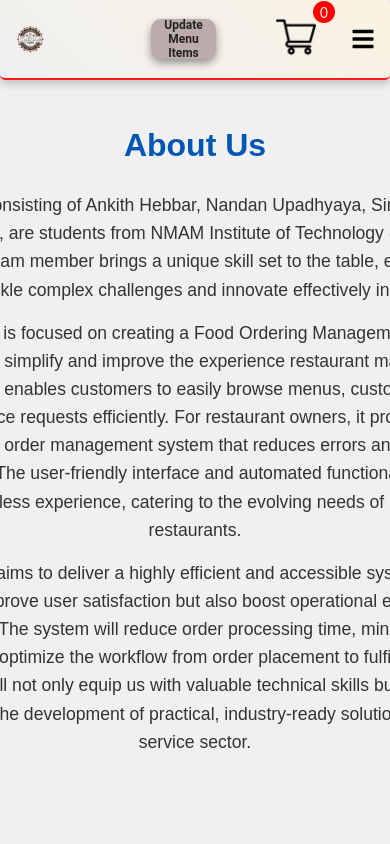
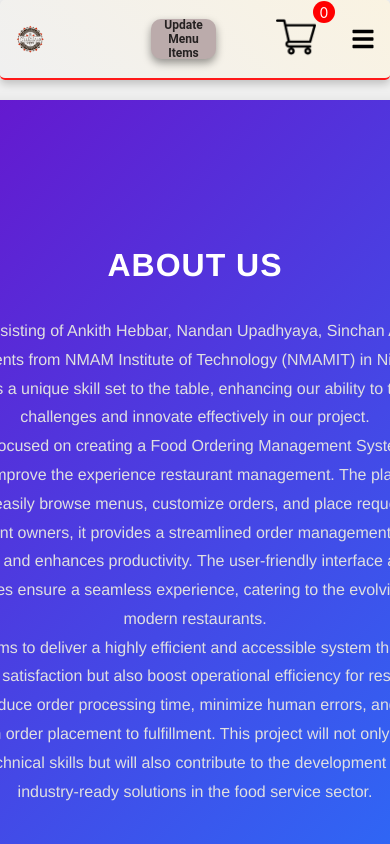
Before and after one commit to Code-Cusine/Food-ordering-and-MS, a React (Create React App) app: page /aboutus in a window 390 px wide. Shown: the top 844 px of the page. Built offline with nearby package versions, Linux system fonts and the light colour scheme.

Commit message:
Added styling to about us (partial)

```diff
--- a/package.json
+++ b/package.json
@@ -13,6 +13,8 @@
     "dompurify": "^3.1.0",
     "express": "^4.21.0",
     "firebase": "^10.13.1",
+    "framer-motion": "^11.11.11",
+    "lucide-react": "^0.456.0",
     "node": "^22.9.0",
     "nodemon": "^3.1.7",
     "pg": "^8.13.0",
--- a/src/components/Aboutus/Aboutus.css
+++ b/src/components/Aboutus/Aboutus.css
@@ -1,23 +1,79 @@
 /* AboutUs.css */
 
+/* Full page container with gradient background */
 .about-container {
-    max-width: 900px;
-    margin: 0 auto; /* Centers the container horizontally */
-    padding: 20px;
-    padding-top: 100px; /* Adds space between the navbar and the content */
-    text-align: center; /* Centers text inside the container */
-    font-family: Arial, sans-serif;
-    color: #333;
-    line-height: 1.6;
+    display: flex;
+    justify-content: center; /* Center content horizontally */
+    align-items: center; /* Center content vertically */
+    flex-direction: column; /* Stack content vertically */
+    max-width: 1200px; /* Increased max-width for larger container */
+    width: 500%; /* Full width of the viewport */
+    height: 100vh; /* Full viewport height */
+    padding: 40px;
+    background: linear-gradient(135deg, #6a11cb 0%, #2575fc 100%); /* Gradient background */
+    border-radius: 12px; /* Rounded corners */
+    box-shadow: 0 4px 15px rgba(0, 0, 0, 0.1); /* Soft shadow for depth */
+    color: #f4f4f9; /* Light color for text */
+    font-family: 'Helvetica Neue', sans-serif; /* More modern font */
+    line-height: 1.7;
+    text-align: center; /* Center the text */
+    margin: 0 auto; /* Center container horizontally */
+    margin-top: 55px;
 }
 
+/* Header Styles */
 h2 {
-    font-size: 2em;
-    margin-bottom: 20px;
-    color: #0056b3;
+    font-size: 2.5em;
+    margin-bottom: 25px;
+    color: #ffffff; /* White color for the header text */
+    font-weight: 700; /* Bold text */
+    text-transform: uppercase; /* All caps for emphasis */
+    letter-spacing: 1px; /* Slight space between letters */
 }
 
+/* Paragraph Styles */
 p {
     font-size: 1.1em;
-    margin-bottom: 15px;
+    margin-bottom: 20px;
+    color: #e0e0e0; /* Lighter gray color for better readability */
+    line-height: 1.8;
+    font-weight: 300; /* Lighter weight for body text */
+    max-width: 900px; /* Increased max-width for paragraph */
+    margin: 0 auto; /* Center the paragraph */
 }
+
+/* Add a button or link styling */
+.about-container a {
+    display: inline-block;
+    margin-top: 30px;
+    padding: 12px 25px;
+    background-color: #ff6f61; /* Soft red-orange color */
+    color: #ffffff;
+    text-decoration: none;
+    border-radius: 8px;
+    font-size: 1.1em;
+    font-weight: 500;
+    transition: background-color 0.3s ease;
+}
+
+/* Hover Effect for Links */
+.about-container a:hover {
+    background-color: #ff4e40; /* Slightly darker shade on hover */
+}
+
+/* Mobile Responsiveness */
+@media (max-width: 768px) {
+    .about-container {
+        padding: 20px;
+        margin-top: 80px; /* Less space on mobile */
+        max-width: 100%; /* Allow full width on smaller screens */
+    }
+
+    h2 {
+        font-size: 2em; /* Slightly smaller header for mobile */
+    }
+
+    p {
+        font-size: 1em; /* Smaller text for mobile */
+    }
+}
```
Also changed, not shown: 1 other file (tests, documents, lock files or other folders).
